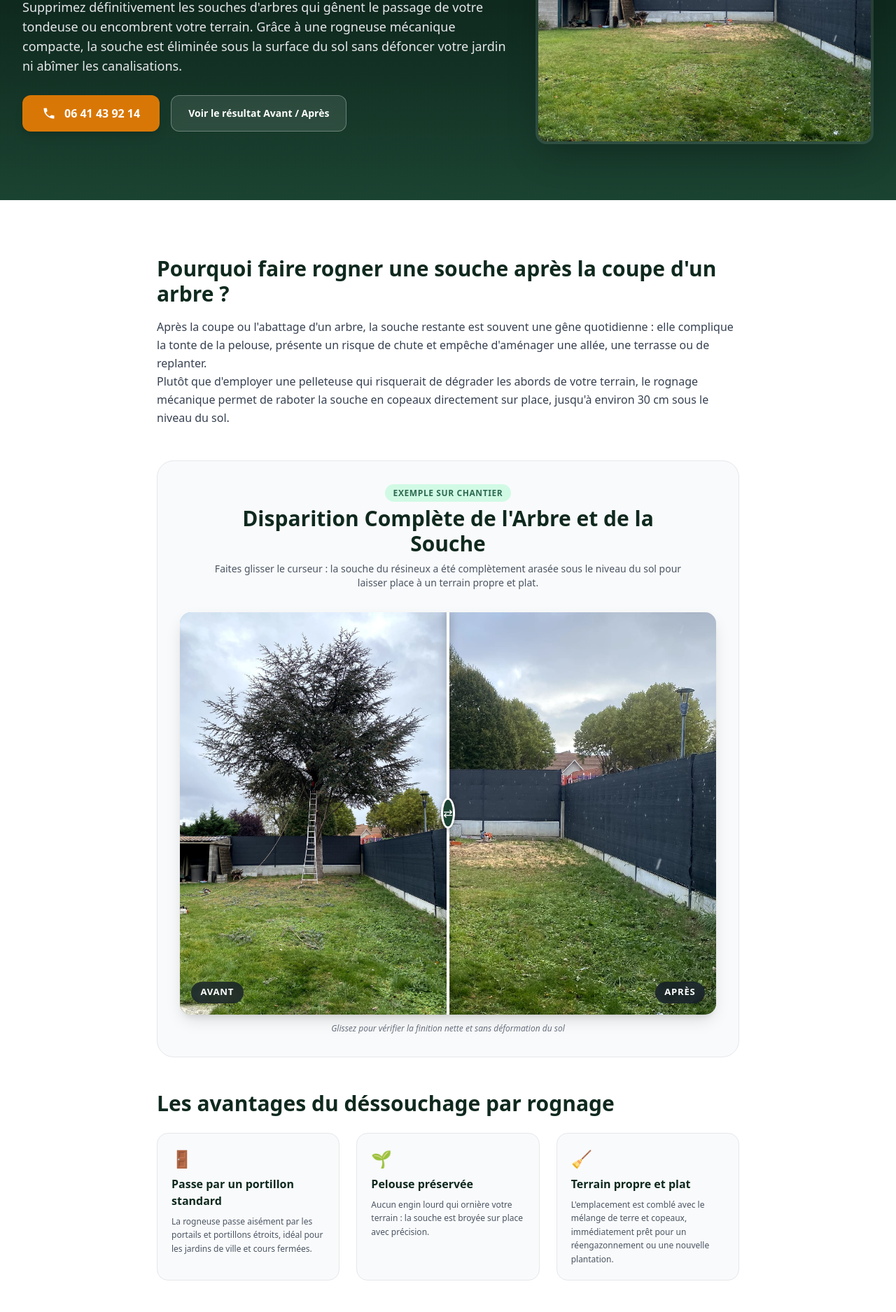
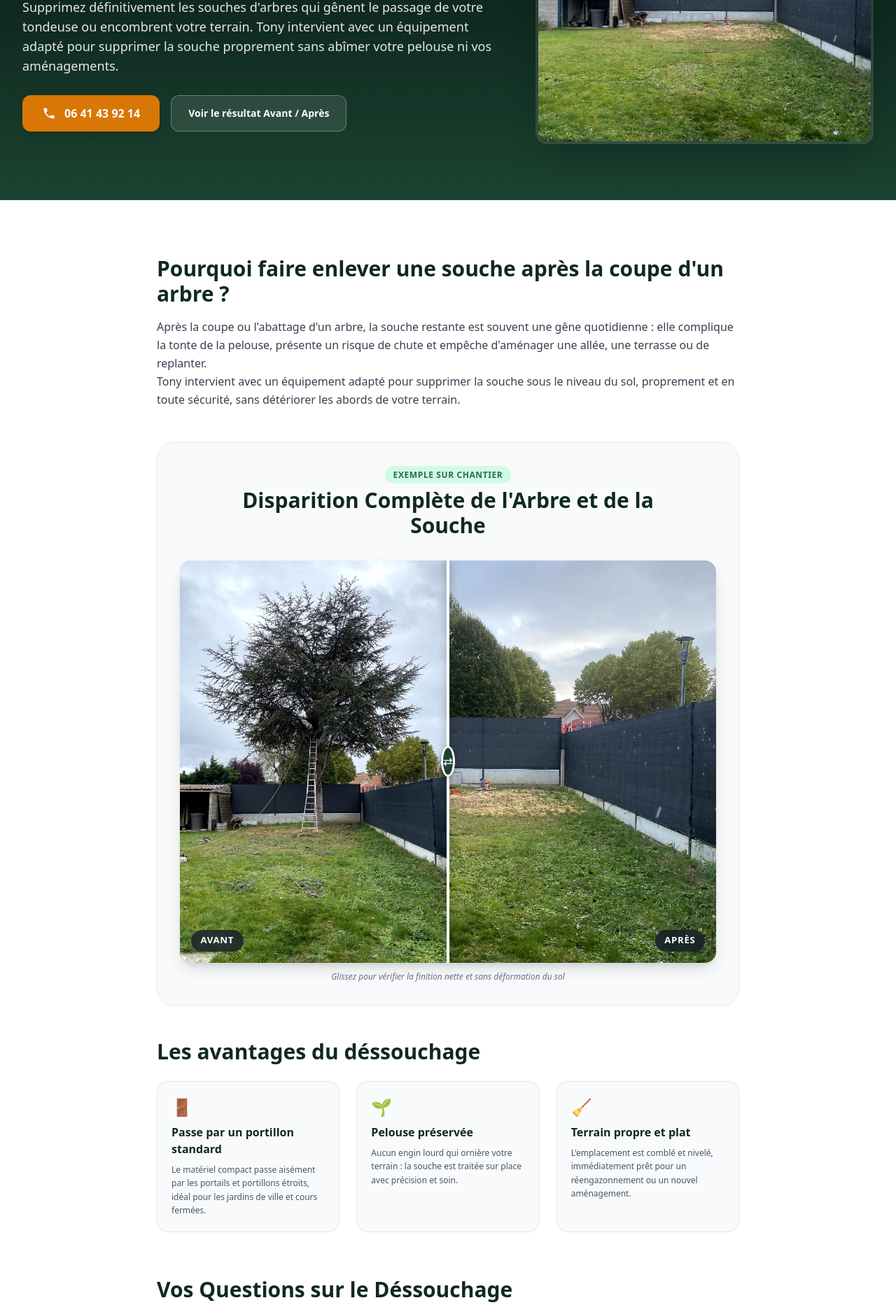
Before and after one commit to jbrovert-eng/tony-artisant, a plain HTML site: page dessouchage.html in a window 1280 px wide. Shown: the part 425-2300 px from the top of the page at 70% size. Drawn offline with nearby package versions, Linux system fonts and the light colour scheme.

Commit message:
Nettoyage des sous-titres et epuration des termes techniques de dessouchage

```diff
--- a/dessouchage.html
+++ b/dessouchage.html
@@ -4,7 +4,7 @@
   <meta charset="UTF-8">
   <meta name="viewport" content="width=device-width, initial-scale=1.0">
   <title>Déssouchage et Rognage de Souches à Méricourt, Lens (62) | Tony Paysagiste</title>
-  <meta name="description" content="Déssouchage et rognage de souches d'arbres à Méricourt, Lens, Liévin, Arras. Suppression mécanique propre sans abîmer votre pelouse. Devis gratuit au 06 41 43 92 14.">
+  <meta name="description" content="Déssouchage et suppression de souches d'arbres à Méricourt, Lens, Liévin, Arras. Suppression propre sans abîmer votre pelouse. Devis gratuit au 06 41 43 92 14.">
   <link rel="canonical" href="https://tony-paysagiste62.fr/dessouchage.html">
 
   <meta property="og:type" content="article">
@@ -187,10 +187,10 @@
             Matériel Professionnel Adapté
           </div>
           <h1 class="text-3xl sm:text-4xl md:text-5xl font-black leading-tight">
-            Déssouchage & Rognage de Souches
+            Déssouchage & Suppression de Souches
           </h1>
           <p class="text-gray-200 text-base md:text-lg leading-relaxed font-light">
-            Supprimez définitivement les souches d'arbres qui gênent le passage de votre tondeuse ou encombrent votre terrain. Grâce à une rogneuse mécanique compacte, la souche est éliminée sous la surface du sol sans défoncer votre jardin ni abîmer les canalisations.
+            Supprimez définitivement les souches d'arbres qui gênent le passage de votre tondeuse ou encombrent votre terrain. Tony intervient avec un équipement adapté pour supprimer la souche proprement sans abîmer votre pelouse ni vos aménagements.
           </p>
           <div class="flex flex-wrap gap-4 pt-2">
             <a href="tel:+33641439214" class="inline-flex items-center gap-3 px-7 py-3.5 rounded-xl bg-amber-600 hover:bg-amber-700 text-white font-bold text-base shadow-lg transition whitespace-nowrap">
@@ -218,13 +218,13 @@
 
       <section class="prose prose-lg max-w-none text-gray-700 leading-relaxed">
         <h2 class="text-2xl sm:text-3xl font-extrabold text-forest-900 mb-4">
-          Pourquoi faire rogner une souche après la coupe d'un arbre ?
+          Pourquoi faire enlever une souche après la coupe d'un arbre ?
         </h2>
         <p>
           Après la coupe ou l'abattage d'un arbre, la souche restante est souvent une gêne quotidienne : elle complique la tonte de la pelouse, présente un risque de chute et empêche d'aménager une allée, une terrasse ou de replanter.
         </p>
         <p>
-          Plutôt que d'employer une pelleteuse qui risquerait de dégrader les abords de votre terrain, le rognage mécanique permet de raboter la souche en copeaux directement sur place, jusqu'à environ 30 cm sous le niveau du sol.
+          Tony intervient avec un équipement adapté pour supprimer la souche sous le niveau du sol, proprement et en toute sécurité, sans détériorer les abords de votre terrain.
         </p>
       </section>
 
@@ -233,9 +233,6 @@
         <div class="text-center max-w-2xl mx-auto mb-8">
           <span class="text-xs font-bold uppercase tracking-wider text-sage-600 bg-emerald-100 px-3 py-1 rounded-full">Exemple sur Chantier</span>
           <h2 class="text-2xl sm:text-3xl font-extrabold text-forest-900 mt-2 mb-2">Disparition Complète de l'Arbre et de la Souche</h2>
-          <p class="text-sm text-gray-600">
-            Faites glisser le curseur : la souche du résineux a été complètement arasée sous le niveau du sol pour laisser place à un terrain propre et plat.
-          </p>
         </div>
 
         <div class="ba-slider-container max-w-3xl mx-auto">
@@ -259,14 +256,14 @@
       <!-- Les 3 avantages concrets pour le client -->
       <section>
         <h2 class="text-2xl sm:text-3xl font-extrabold text-forest-900 mb-6">
-          Les avantages du déssouchage par rognage
+          Les avantages du déssouchage
         </h2>
         <div class="grid grid-cols-1 md:grid-cols-3 gap-6">
           <div class="p-5 bg-gray-50 rounded-2xl border border-gray-200">
             <div class="text-2xl mb-2">🚪</div>
             <h3 class="font-bold text-forest-900 mb-2">Passe par un portillon standard</h3>
             <p class="text-xs text-gray-600 leading-relaxed">
-              La rogneuse passe aisément par les portails et portillons étroits, idéal pour les jardins de ville et cours fermées.
+              Le matériel compact passe aisément par les portails et portillons étroits, idéal pour les jardins de ville et cours fermées.
             </p>
           </div>
 
@@ -274,7 +271,7 @@
             <div class="text-2xl mb-2">🌱</div>
             <h3 class="font-bold text-forest-900 mb-2">Pelouse préservée</h3>
             <p class="text-xs text-gray-600 leading-relaxed">
-              Aucun engin lourd qui ornière votre terrain : la souche est broyée sur place avec précision.
+              Aucun engin lourd qui ornière votre terrain : la souche est traitée sur place avec précision et soin.
             </p>
           </div>
 
@@ -282,7 +279,7 @@
             <div class="text-2xl mb-2">🧹</div>
             <h3 class="font-bold text-forest-900 mb-2">Terrain propre et plat</h3>
             <p class="text-xs text-gray-600 leading-relaxed">
-              L'emplacement est comblé avec le mélange de terre et copeaux, immédiatement prêt pour un réengazonnement ou une nouvelle plantation.
+              L'emplacement est comblé et nivelé, immédiatement prêt pour un réengazonnement ou un nouvel aménagement.
             </p>
           </div>
         </div>
@@ -300,7 +297,7 @@
               <span class="faq-icon text-xl text-sage-600 transition-transform">▼</span>
             </button>
             <div class="faq-content text-sm text-gray-600 pt-3">
-              Le matériel de rognage permet d'éliminer des souches de toutes dimensions, du petit arbuste ornemental jusqu'aux grands arbres de plus d'un mètre de diamètre.
+              Le matériel adapté permet d'éliminer des souches de toutes dimensions, du petit arbuste ornemental jusqu'aux grands arbres de plus d'un mètre de diamètre.
             </div>
           </div>
 
```
Also changed, not shown: elagage-arbres.html (+0 -3 lines).
